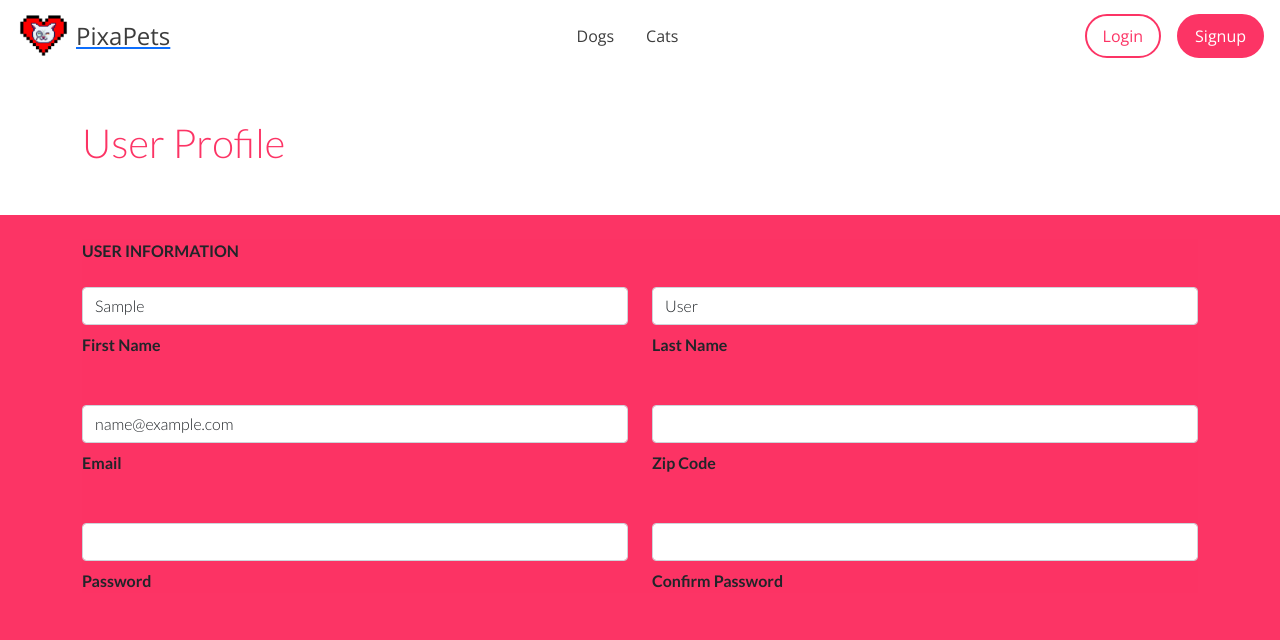
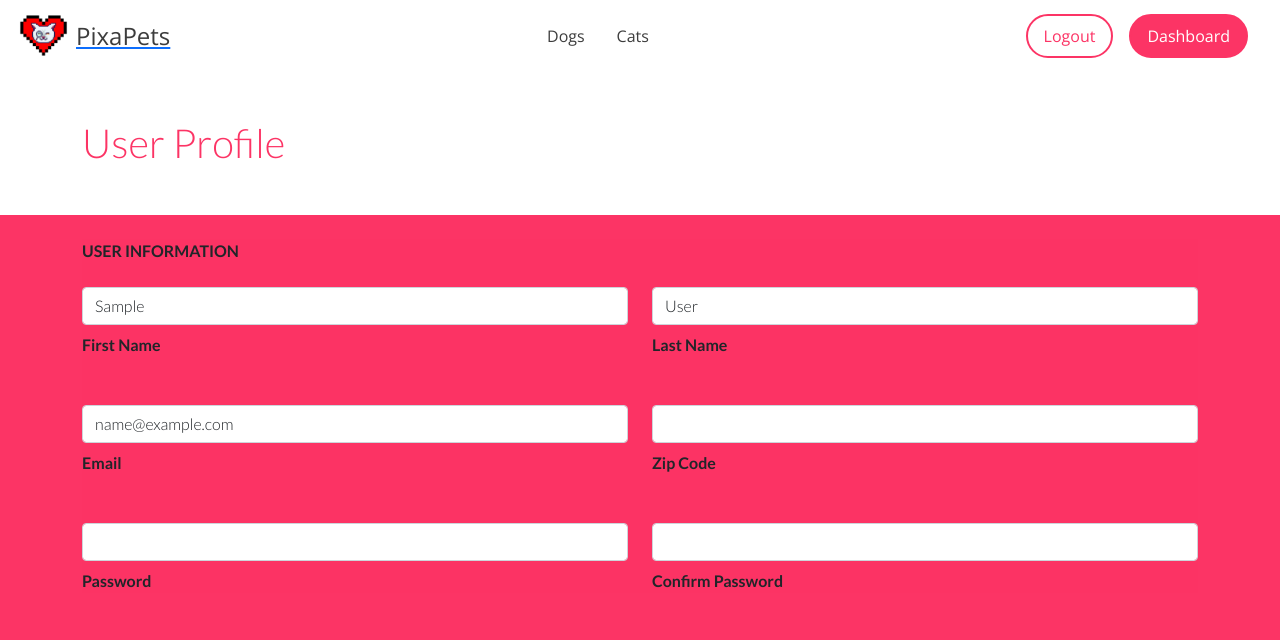
Before and after one commit to melmai/pixapets, a Flask app: page /profile/1 in a window 1280 px wide. Shown: the top 640 px of the page. Run offline with Flask 3, Linux system fonts and the light colour scheme; the visitor is signed in with stand-in values (Sample User, id 1); data comes from the database, SQL or seed files in the repository; data that the repository does not hold is empty.

Commit message:
adds dynamic nav bar buttons

```diff
--- a/routes.py
+++ b/routes.py
@@ -97,7 +97,8 @@ def login():
             user = User.query.filter_by(email=form.email.data).first()
             if user and user.check_password(form.password.data):
                 login_user(user)
-                return redirect(url_for('dashboard', user_id=user.id))
+                next = request.args.get('next')
+                return redirect(next or url_for('dashboard', user_id=user.id))
 
     return render_template('login.html', login=form)
 
@@ -105,7 +106,7 @@ def login():
 @login_required
 def logout():
     logout_user()
-    return redirect(url_for('home'))
+    return redirect(url_for('login'))
 
 @login_manager.unauthorized_handler
 def unauthorized():
--- a/templates/base.html
+++ b/templates/base.html
@@ -27,12 +27,21 @@
           </li>
       </ul>
       <ul class="nav user-links nav-pills">
+        {% if current_user.is_authenticated %}
+        <li class="nav-item d-flex align-items-center me-3">
+          <a href="{{ url_for('logout') }}" class="nav-link rounded-pill">Logout</a>
+        </li>
+        <li class="nav-item d-flex align-items-center me-3">
+          <a href="{{ url_for('dashboard', user_id=current_user.id) }}" class="nav-link rounded-pill active">Dashboard</a>
+        </li>
+        {% else %}
         <li class="nav-item d-flex align-items-center me-3">
           <a href="{{ url_for('login') }}" class="nav-link rounded-pill">Login</a>
         </li>
         <li class="nav-item d-flex align-items-center">
           <a href="{{ url_for('register') }}" class="nav-link rounded-pill active">Signup</a>
         </li>
+        {% endif %}
       </ul>
     </header>
     {% block hero %}{% endblock %}
```
Lines whose indentation alone changed are shown as unchanged.
